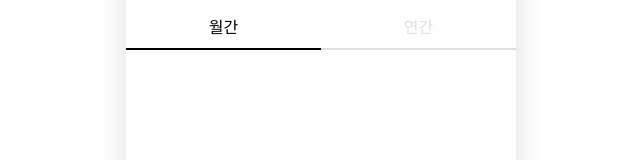
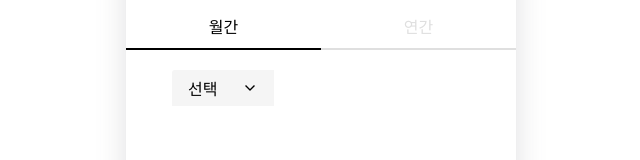
Before and after one commit to GrowPalette/GrowPalette-Web, a React (Create React App) app: page /goal_term in a window 1280 px wide. Shown: the part 173-333 px from the top of the page, without its empty margins (319-959 px from the left). Built offline with nearby package versions, Linux system fonts and the light colour scheme.

Commit message:
연간 월간 페이지껍데기 완성. 나갔다 들어오면 초기화돼서 수정해야함

```diff
--- /dev/null
+++ b/src/components/MonthlyView.js
@@ -0,0 +1,102 @@
+import React, { useState } from "react";
+import styled from "styled-components";
+import DropdownIcon from "../assets/images/dropdown.svg"; // 드롭다운 아이콘 임포트
+
+const MonthlyView = () => {
+  const [isOpen, setIsOpen] = useState(false); // 드롭다운 열림 상태 관리
+  const [selectedMonth, setSelectedMonth] = useState(null); // 선택된 월 상태 관리
+
+  const toggleDropdown = () => {
+    setIsOpen(!isOpen); // 드롭다운 열림/닫힘 토글
+  };
+
+  const handleMonthSelect = (month) => {
+    setSelectedMonth((prev) => (prev === month ? null : month)); // 선택된 월 토글
+  };
+
+  return (
+    <MonthlyViewContainer>
+      <Dropdown
+        onClick={toggleDropdown}
+        isSelected={selectedMonth !== null} // 선택된 상태에 따라 색상 변경
+      >
+        <DropdownText>
+          {selectedMonth ? `${selectedMonth}월` : "선택"}
+        </DropdownText>
+        <DropdownIconImg src={DropdownIcon} alt="드롭다운 아이콘" />
+      </Dropdown>
+      <DropdownContent isOpen={isOpen}>
+        {Array.from({ length: 12 }, (_, i) => i + 1).map((month) => (
+          <DropdownItem
+            key={month}
+            onClick={() => handleMonthSelect(month)}
+            isSelected={month === selectedMonth} // 선택된 항목 강조
+          >
+            {month}월
+          </DropdownItem>
+        ))}
+      </DropdownContent>
+    </MonthlyViewContainer>
+  );
+};
+
+export default MonthlyView;
+
+const MonthlyViewContainer = styled.div`
+  position: absolute;
+  top: 243px; /* EditTermContainer 아래에 위치하도록 조정 */
+  left: 46px; /* 원하는 위치에 배치 */
+  width: 102px;
+  height: auto; /* 내용에 따라 자동 조정 */
+`;
+
+const Dropdown = styled.div`
+  width: 102px;
+  height: 36px;
+  padding: 8px 16px;
+  border-radius: 3px 0 0 0;
+  background-color: ${({ isSelected }) =>
+    isSelected ? "#9FC7C0" : "#F5F5F5"}; /* 선택된 상태에 따라 색상 변경 */
+  position: relative;
+  cursor: pointer;
+  display: flex;
+  align-items: center;
+  justify-content: space-between;
+`;
+
+const DropdownText = styled.span`
+  font-size: 16px;
+  color: #000000;
+`;
+
+const DropdownIconImg = styled.img`
+  width: 16px;
+  height: 16px;
+`;
+
+const DropdownContent = styled.div`
+  position: absolute;
+  top: 36px; /* 드롭다운 아래에 위치 */
+  left: 0;
+  width: 100%;
+  background-color: #ffffff; /* 흰색 배경 */
+  border-radius: 3px;
+  box-shadow: 0px 4px 10px 0px #0000001a; /* 그림자 추가 */
+  display: ${({ isOpen }) =>
+    isOpen ? "block" : "none"}; /* isOpen 상태에 따라 표시 */
+  z-index: 10; /* 드롭다운이 다른 요소 위에 보이도록 */
+`;
+
+const DropdownItem = styled.div`
+  padding: 8px 16px;
+  font-size: 16px;
+  color: #000000;
+  cursor: pointer;
+  background-color: ${({ isSelected }) =>
+    isSelected ? "#EAEAEA" : "transparent"}; /* 선택된 항목 강조 */
+  border-bottom: 1px solid #dfdfdf; /* 메뉴 아이템 구분선 */
+
+  &:hover {
+    background-color: #f5f5f5; /* 호버 시 배경색 */
+  }
+`;
--- /dev/null
+++ b/src/components/YearlyView.js
@@ -0,0 +1,105 @@
+import React, { useState } from "react";
+import styled from "styled-components";
+import DropdownIcon from "../assets/images/dropdown.svg"; // 드롭다운 아이콘 임포트
+
+const YearlyView = () => {
+  const [isOpen, setIsOpen] = useState(false); // 드롭다운 열림 상태 관리
+  const [selectedYear, setSelectedYear] = useState(null); // 선택된 연도 상태 관리
+
+  const toggleDropdown = () => {
+    setIsOpen(!isOpen); // 드롭다운 열림/닫힘 토글
+  };
+
+  const handleYearSelect = (year) => {
+    setSelectedYear(selectedYear === year ? null : year); // 선택된 연도로 상태 업데이트
+  };
+
+  return (
+    <YearlyViewContainer>
+      <Dropdown onClick={toggleDropdown} isSelected={selectedYear !== null}>
+        <DropdownText>
+          {selectedYear ? `${selectedYear}년` : "선택"}
+        </DropdownText>
+        <DropdownIconImg src={DropdownIcon} alt="드롭다운 아이콘" />
+      </Dropdown>
+      <DropdownContent isOpen={isOpen}>
+        {Array.from({ length: 10 }, (_, i) => new Date().getFullYear() + i).map(
+          (year, index) => (
+            <DropdownItem
+              key={year}
+              onClick={() => handleYearSelect(year)}
+              isSelected={year === selectedYear}
+              isLastItem={index === 9} // 마지막 항목 여부
+            >
+              {year}년
+            </DropdownItem>
+          )
+        )}
+      </DropdownContent>
+    </YearlyViewContainer>
+  );
+};
+
+export default YearlyView;
+
+const YearlyViewContainer = styled.div`
+  position: absolute;
+  top: 243px; /* MonthlyView와 동일한 높이로 조정 */
+  right: 24px; /* "연간" 탭의 우측 여백 */
+  width: 102px;
+  height: auto; /* 내용에 따라 자동 조정 */
+`;
+
+const Dropdown = styled.div`
+  width: 102px;
+  height: 36px;
+  padding: 8px 16px;
+  border-radius: 3px 0 0 0;
+  background-color: ${({ isSelected }) =>
+    isSelected ? "#C9BC9C" : "#f5f5f5"}; /* 선택 여부에 따른 배경색 */
+  position: relative;
+  cursor: pointer;
+  display: flex;
+  align-items: center;
+  justify-content: space-between;
+`;
+
+const DropdownText = styled.span`
+  font-size: 16px;
+  color: #000000;
+`;
+
+const DropdownIconImg = styled.img`
+  width: 16px;
+  height: 16px;
+`;
+
+const DropdownContent = styled.div`
+  position: absolute;
+  top: 36px; /* 드롭다운 아래에 위치 */
+  left: 0;
+  width: 100%;
+  background-color: #ffffff; /* 흰색 배경 */
+  border-radius: 3px;
+  box-shadow: 0px 4px 10px 0px #0000001a; /* 그림자 추가 */
+  display: ${({ isOpen }) =>
+    isOpen ? "block" : "none"}; /* isOpen 상태에 따라 표시 */
+  z-index: 10; /* 드롭다운이 다른 요소 위에 보이도록 */
+`;
+
+const DropdownItem = styled.div`
+  padding: 8px 16px;
+  font-size: 16px;
+  color: #000000;
+  cursor: pointer;
+  background-color: ${({ isSelected }) =>
+    isSelected ? "#EAEAEA" : "transparent"}; /* 선택된 항목 강조 */
+  border-bottom: ${({ isLastItem }) =>
+    isLastItem
+      ? "none"
+      : "1px solid #E0E0E0"}; /* 마지막 항목에는 구분선 없음 */
+
+  &:hover {
+    background-color: #f5f5f5; /* 호버 시 배경색 */
+  }
+`;
--- a/src/pages/Goal/EnterGoalTerm.js
+++ b/src/pages/Goal/EnterGoalTerm.js
@@ -1,14 +1,17 @@
 import React, { useState } from "react";
 import styled from "styled-components";
-import BackButton from "../../components/BackButton"; // BackButton 컴포넌트 임포트
+import BackButton from "../../components/BackButton";
 import CalendarIcon from "../../assets/images/Calendar.svg";
+import MonthlyView from "../../components/MonthlyView";
+import YearlyView from "../../components/YearlyView";
 
 const EnterGoalTerm = () => {
-  const [selectedTab, setSelectedTab] = useState("monthly"); // 선택된 탭 상태 관리
+  const [selectedTab, setSelectedTab] = useState("monthly");
+  const [selectedMonth, setSelectedMonth] = useState(null); // 선택된 월 상태 관리
 
   return (
     <Container>
-      <BackButton /> {/* BackButton 컴포넌트 사용 */}
+      <BackButton />
       <CategoryContainer>
         <StyledCategoryIcon src={CalendarIcon} alt="달력 아이콘" />
         <CategoryText>기간</CategoryText>
@@ -39,12 +42,25 @@ const EnterGoalTerm = () => {
           />
         </SeparatorContainer>
       </EditTermContainer>
-      <ApplyButton>적용</ApplyButton> {/* ApplyButton 컴포넌트 사용 */}
+      {selectedTab === "monthly" ? (
+        <MonthlyView
+          selectedMonth={selectedMonth}
+          setSelectedMonth={setSelectedMonth}
+        />
+      ) : (
+        <YearlyView
+          selectedMonth={selectedMonth}
+          setSelectedMonth={setSelectedMonth}
+        />
+      )}
+      <ApplyButton>적용</ApplyButton>
     </Container>
   );
 };
 
 export default EnterGoalTerm;
+
+// Styled Components는 그대로 사용
 
 const Container = styled.div`
   display: flex;
@@ -53,7 +69,7 @@ const Container = styled.div`
   width: 100%;
   height: 100%;
   padding-bottom: 60px;
-  position: relative; /* 상대적인 위치 지정 */
+  position: relative;
 `;
 
 const CategoryContainer = styled.div`
@@ -79,32 +95,31 @@ const EditTermContainer = styled.div`
   display: flex;
   flex-direction: column;
   align-items: center;
-  width: 390px; /* 고정 너비 */
-  height: 42px; /* 고정 높이 */
+  width: 390px;
+  height: 42px;
   position: absolute;
-  top: 179px; /* 절대 위치 지정 */
+  top: 179px;
   gap: 0;
 `;
 
 const TabContainer = styled.div`
   display: flex;
   justify-content: space-between;
-  width: 100%; /* 전체 너비 */
-  height: 40px; /* 고정 높이 */
+  width: 100%;
+  height: 40px;
   position: relative;
-  margin-bottom: 2px; /* 선과의 간격 조정 */
+  margin-bottom: 2px;
 `;
 
 const Tab = styled.div`
-  font-size: 16px; /* 글자 크기 */
-  color: ${({ isSelected }) =>
-    isSelected ? "#000000" : "#DFDFDF"}; /* 텍스트 색상 */
-  cursor: pointer; /* 커서 모양 변경 */
-  padding: 12px 48px; /* 패딩 */
+  font-size: 16px;
+  color: ${({ isSelected }) => (isSelected ? "#000000" : "#DFDFDF")};
+  cursor: pointer;
+  padding: 12px 48px;
   border-radius: ${({ isSelected }) =>
-    isSelected ? "3px 0 0 3px" : "0 3px 3px 0"}; /* 테두리 반경 */
-  text-align: center; /* 텍스트 가운데 정렬 */
-  flex: 1; /* 균등 분할 */
+    isSelected ? "3px 0 0 3px" : "0 3px 3px 0"};
+  text-align: center;
+  flex: 1;
   display: flex;
   align-items: center;
   justify-content: center;
@@ -112,47 +127,35 @@ const Tab = styled.div`
 
 const SeparatorContainer = styled.div`
   display: flex;
-  width: 390px; /* 고정 너비 */
-  height: 2px; /* 고정 높이 */
+  width: 390px;
+  height: 2px;
   position: relative;
 `;
 
 const EditTermLine = styled.div`
-  width: ${({ position }) =>
-    position === "left" ? "50%" : "50%"}; /* 각 절반 너비 */
-  height: 2px; /* 고정 높이 */
+  width: 50%;
+  height: 2px;
   background-color: ${({ isSelected, position }) =>
-    isSelected
-      ? "#000000"
-      : position === "left"
-      ? "#DFDFDF"
-      : position === "right"
-      ? "#DFDFDF"
-      : "#DFDFDF"}; /* 배경색 */
+    isSelected ? "#000000" : "#DFDFDF"};
   position: absolute;
   top: 0;
-  left: ${({ position }) =>
-    position === "left"
-      ? "0"
-      : position === "right"
-      ? "50%"
-      : "0"}; /* 선택 상태에 따라 위치 조정 */
+  left: ${({ position }) => (position === "left" ? "0" : "50%")};
 `;
 
 const ApplyButton = styled.button`
-  width: 342px; /* 고정 너비 */
-  height: 56px; /* 고정 높이 */
+  width: 342px;
+  height: 56px;
   position: absolute;
-  top: 708px; /* 절대 위치 지정 */
-  left: 24px; /* 절대 위치 지정 */
-  padding: 14px 68px; /* 패딩 */
-  gap: 4px; /* 간격 */
-  border-radius: 3px 0 0 0; /* 테두리 반경 */
-  background-color: #222222; /* 배경색 */
-  color: #ffffff; /* 글자색 */
-  font-size: 16px; /* 글자 크기 */
-  font-weight: bold; /* 글자 두께 */
-  opacity: 1; /* 투명도 */
-  border: none; /* 테두리 없앰 */
-  cursor: pointer; /* 커서 모양 변경 */
+  top: 708px;
+  left: 24px;
+  padding: 14px 68px;
+  gap: 4px;
+  border-radius: 3px 0 0 0;
+  background-color: #222222;
+  color: #ffffff;
+  font-size: 16px;
+  font-weight: bold;
+  opacity: 1;
+  border: none;
+  cursor: pointer;
 `;
```
Also changed, not shown: src/assets/images/dropdown.svg (added).
